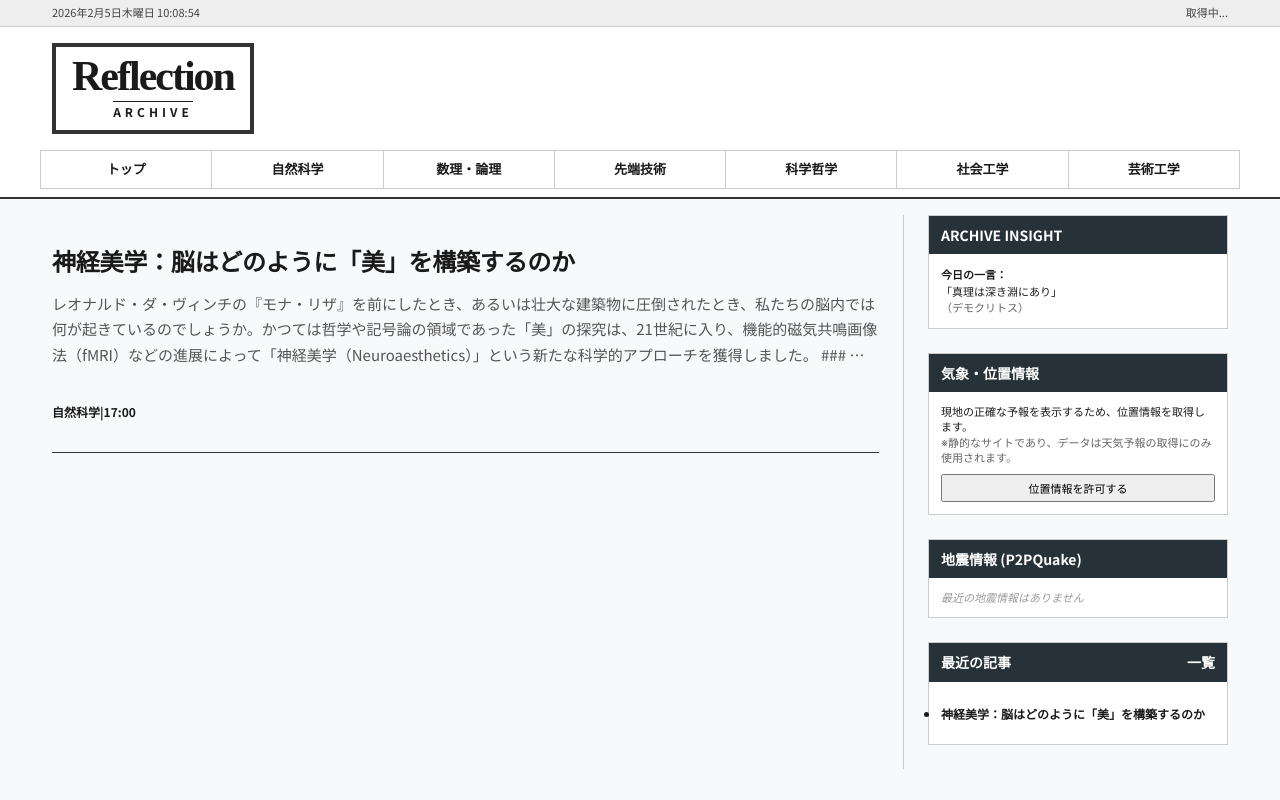
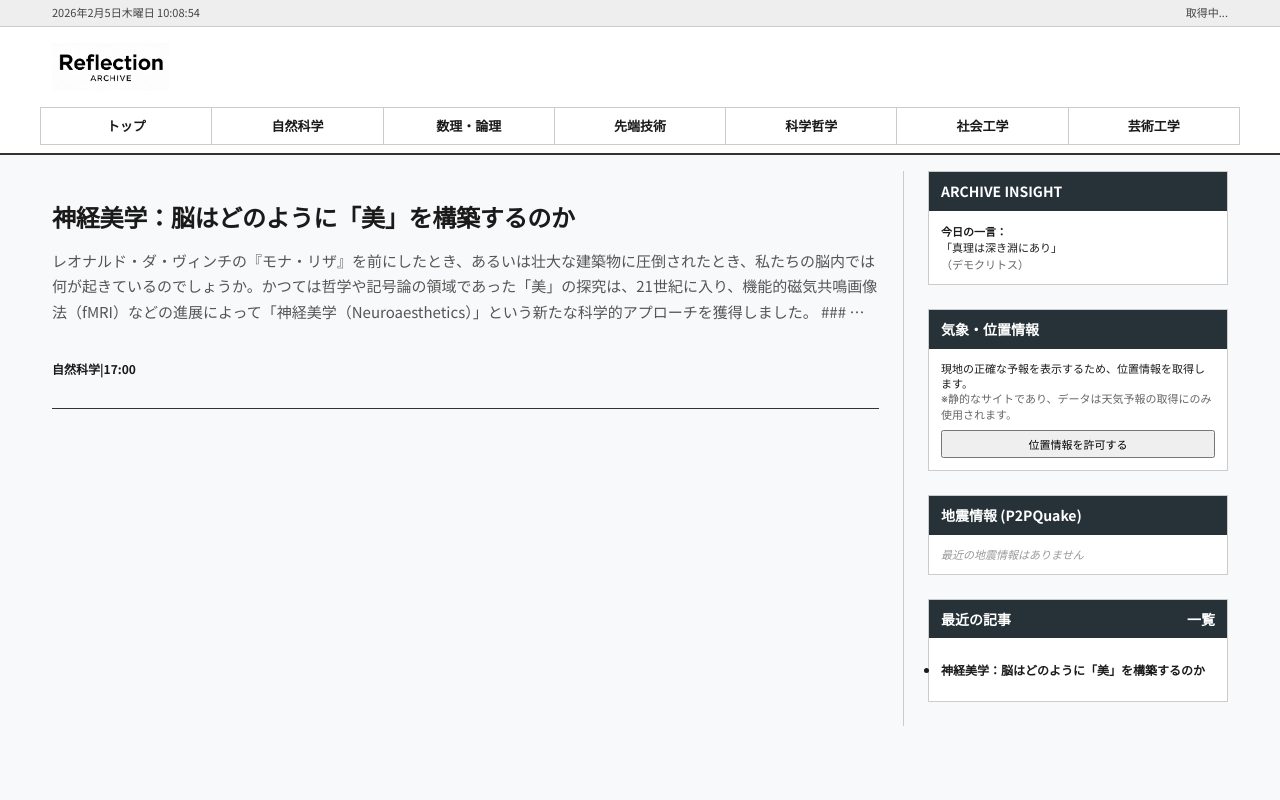
Before and after one commit to lithomind/reflection_archive, a website built with Vite: page index.html in a window 1280 px wide. Built offline with nearby package versions, Linux system fonts and the light colour scheme; no server answers.

Commit message:
Add logo.png and update header styles

```diff
--- a/src/components/header.ts
+++ b/src/components/header.ts
@@ -21,8 +21,7 @@ export function renderHeader(): string {
       </div>
       <div class="header-container">
         <div class="logo" role="button" tabindex="0">
-          <div class="logo-main">Reflection</div>
-          <div class="logo-sub">ARCHIVE</div>
+          <img src="logo.png" alt="Reflection ARCHIVE" class="logo-image">
         </div>
         <div class="header-right">
            <!-- Ad removed -->
--- a/src/style.css
+++ b/src/style.css
@@ -93,29 +93,15 @@ img {
 .logo {
   flex-shrink: 0;
   cursor: pointer;
-  border: 4px solid var(--color-border-heavy);
-  padding: 8px 16px;
-  text-align: center;
+  display: flex;
+  align-items: center;
+  justify-content: center;
 }
 
-.logo-main {
-  font-size: 42px;
-  font-weight: 900;
-  letter-spacing: -2px;
-  color: var(--color-text);
-  line-height: 1;
-  font-family: serif; /* Better for news */
-}
-
-.logo-sub {
-  font-size: 12px;
-  font-weight: 700;
-  color: var(--color-text);
-  letter-spacing: 4px;
-  margin-top: 4px;
-  text-transform: uppercase;
-  border-top: 1px solid var(--color-text);
-  display: inline-block;
+.logo-image {
+  height: 60px; /* Slightly larger for a newspaper feel */
+  width: auto;
+  display: block;
 }
 
 /* Navigation */
@@ -285,6 +271,18 @@ img {
   width: 100%;
   height: 100%;
   object-fit: cover;
+}
+
+.hero-content.logo {
+  cursor: pointer;
+  display: flex;
+  align-items: center;
+}
+
+.logo-image {
+  height: 48px; /* Standard header logo height */
+  width: auto;
+  display: block;
 }
 
 .hero-content {
```
Also changed, not shown: logo.png (added).
